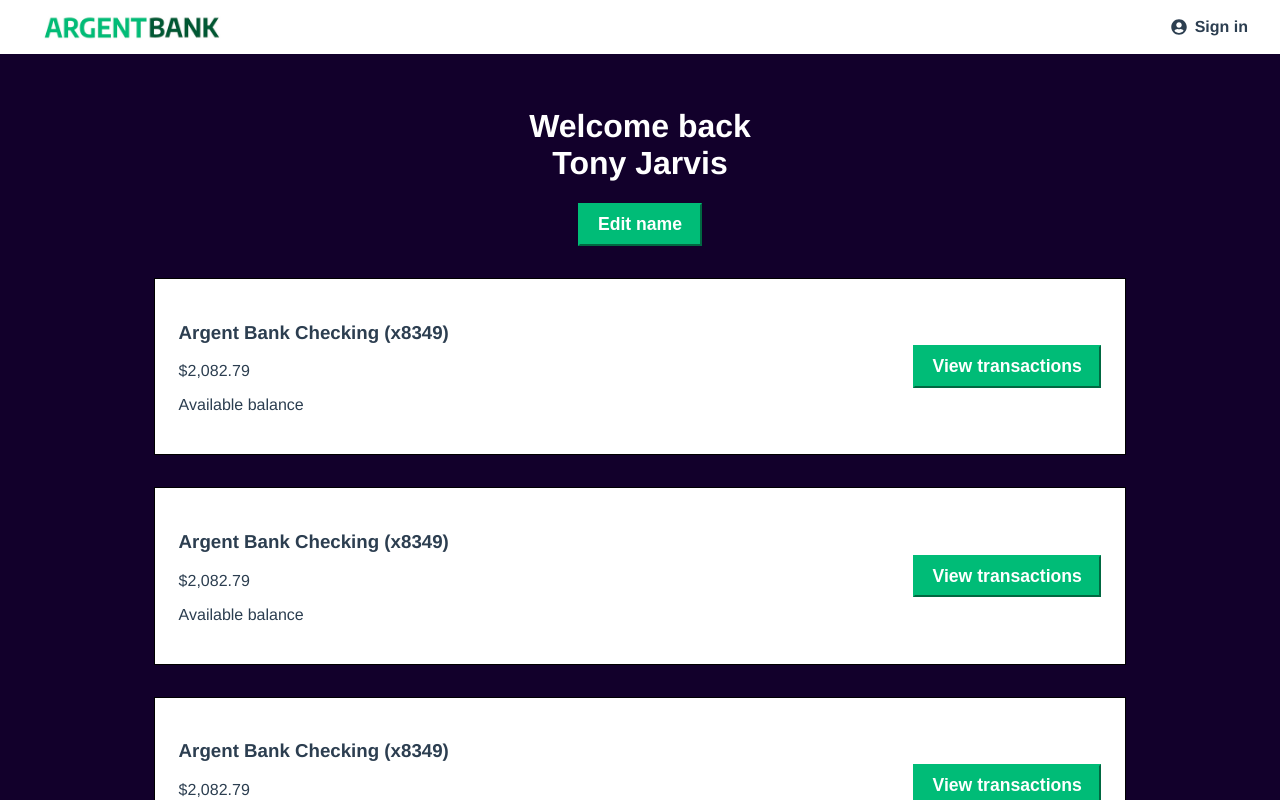
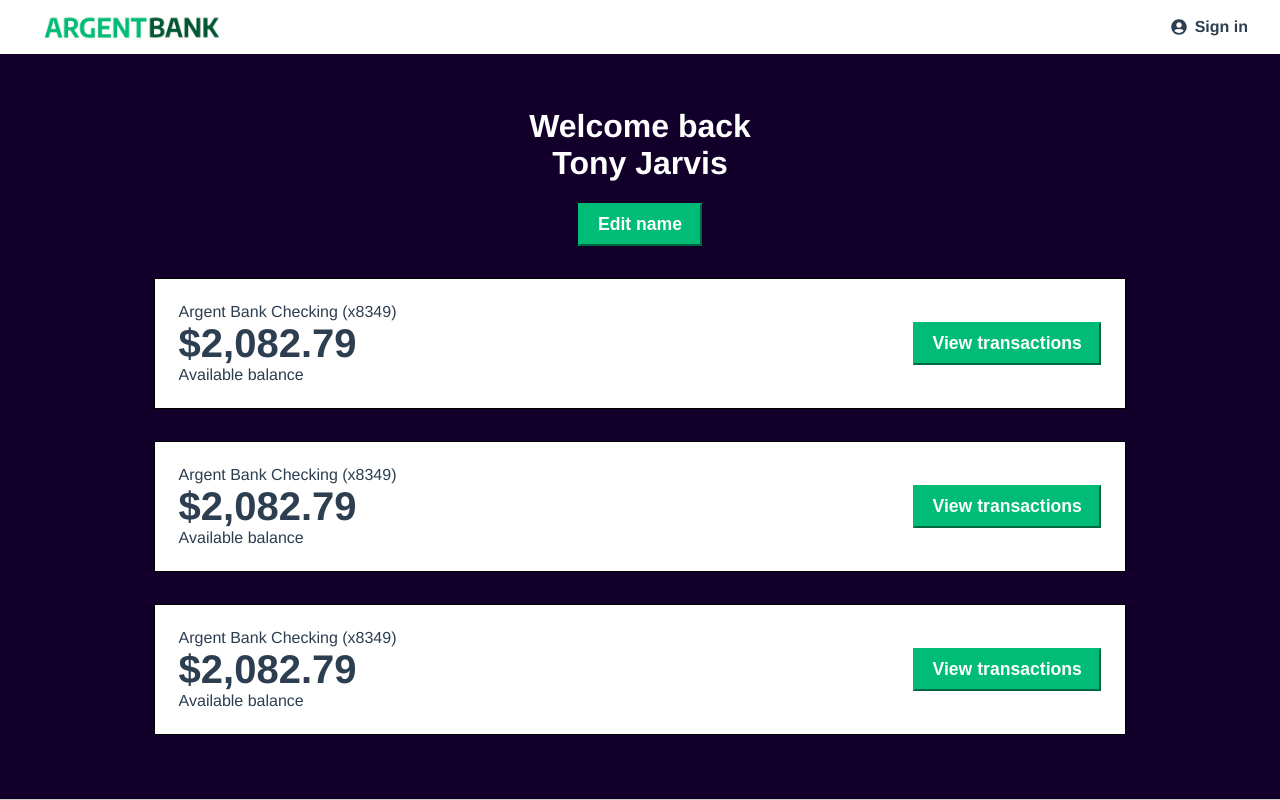
Before and after one commit to djibh/julien_riera_argentbank_P13_122023, a React (Create React App) app: page /accounts in a window 1280 px wide. Shown: the top 800 px of the page. Built offline with nearby package versions, Linux system fonts and the light colour scheme.

Commit message:
fix (ACCOUNT) > Add proper class names in SC selectors

```diff
--- a/src/pages/accounts/Account.jsx
+++ b/src/pages/accounts/Account.jsx
@@ -30,14 +30,14 @@ const AccountStyled = styled.section`
   padding: ${theme.spacing.lg};
   text-align: left;
 
-  &-title {
+  .account-title {
     margin: 0;
     padding: 0;
     font-size: ${theme.fonts.size.S0};
     font-weight: ${theme.fonts.weight.regular};
   }
 
-  &-amount {
+  .account-amount {
     margin: 0;
     font-size: 2.5rem;
     font-weight: ${theme.fonts.weight.bold};
```
